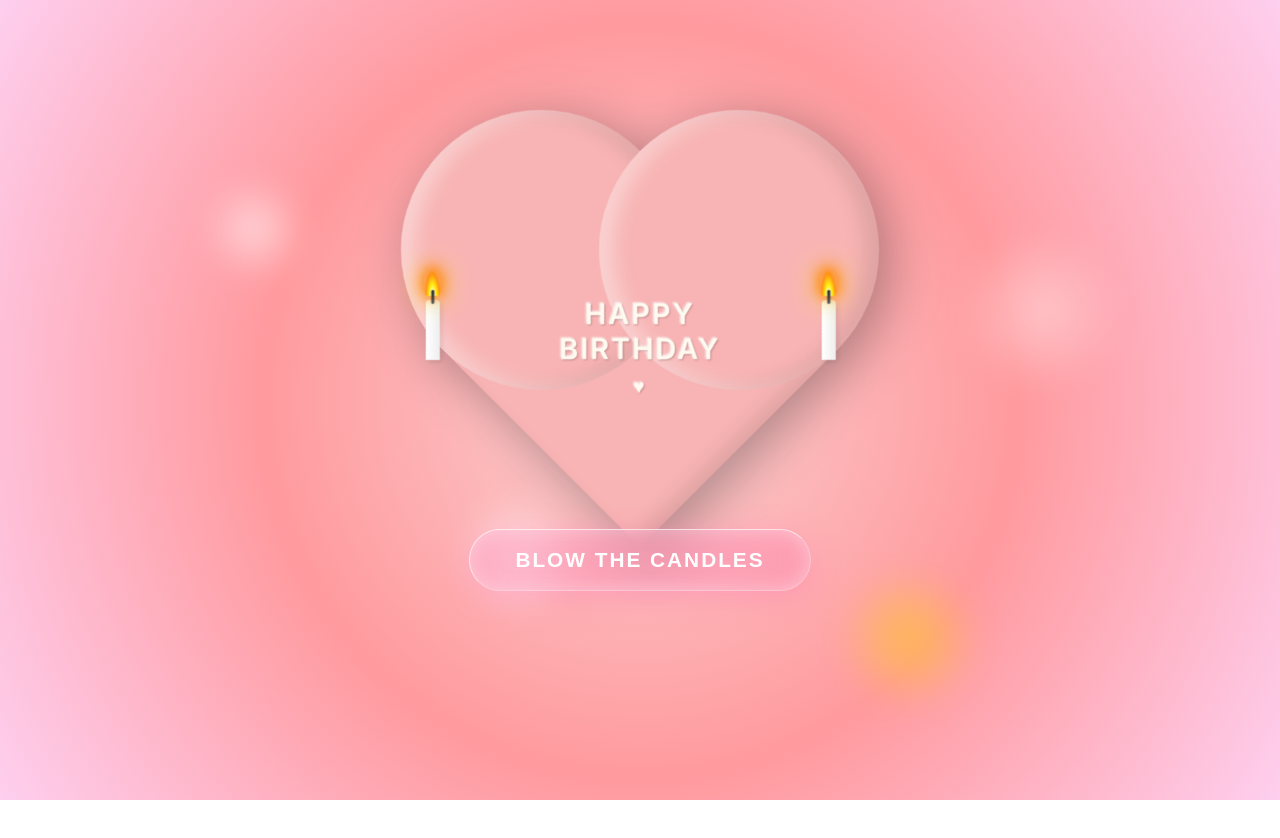
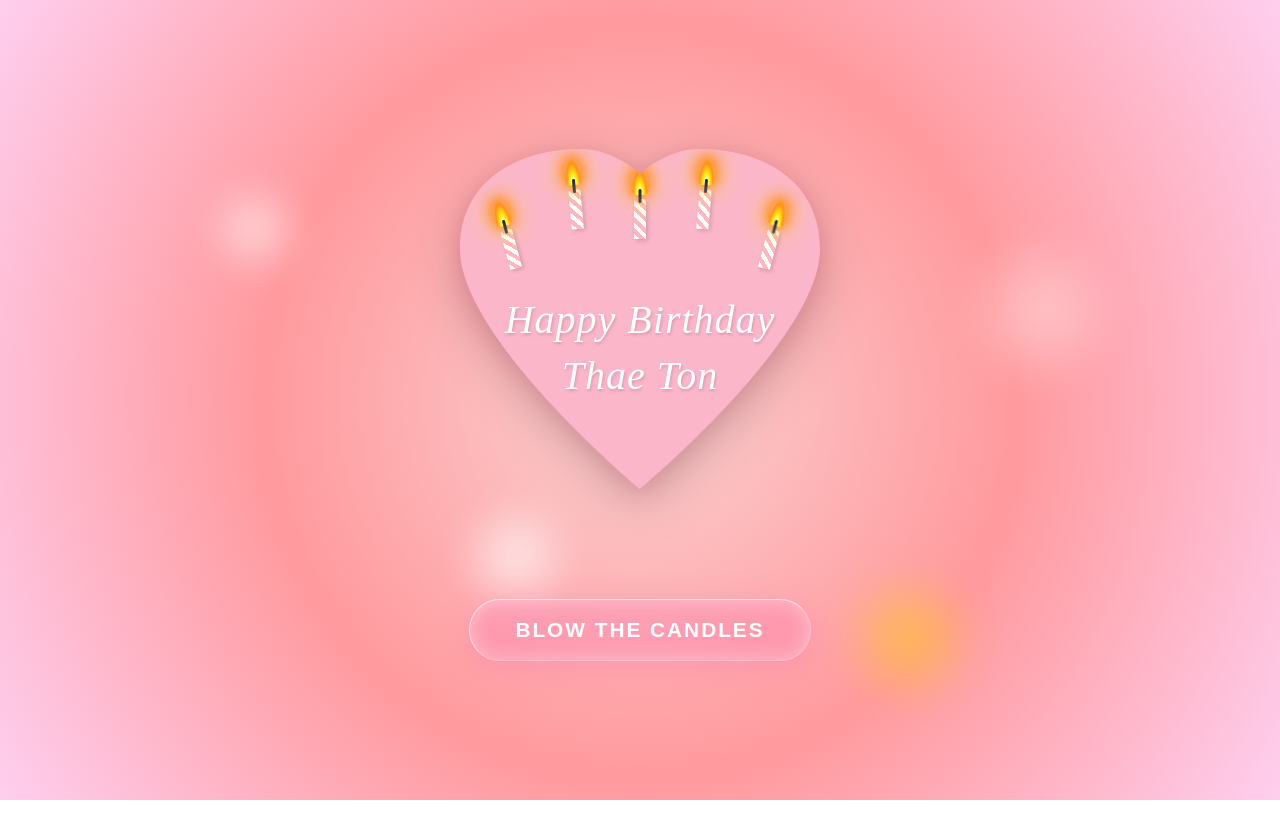
Before and after one commit to harukisenpai07-jpg/Birthday-Wish, a website built with Vite: page index.html in a window 1280 px wide. Shown: the top 838 px of the page. Before the commit the page ends 802 px from the top, so only its background shows below. Built offline with nearby package versions, Linux system fonts and the light colour scheme; a web font is replaced by a local one.

Commit message:
Finished birthday cake design

```diff
--- a/index.html
+++ b/index.html
@@ -23,20 +23,34 @@
 
     <!-- Scene 1: The Setup -->
     <div id="scene1" class="scene">
+        <div class="cake-wrapper">
             <div class="cake-container">
                 <div class="heart-cake">
                     <div class="piping-container"></div>
                     <div class="cake-text">
-                    HAPPY<br>BIRTHDAY<br><span class="heart-icon">♥</span>
+                        Happy Birthday<br>Thae Ton
                     </div>
                     <div class="small-candles-container">
-                    <div class="candle small-cake-candle left">
+                        <div class="candle small-cake-candle c1">
                             <div class="flame"></div>
                             <div class="wick"></div>
                         </div>
-                    <div class="candle small-cake-candle right">
+                        <div class="candle small-cake-candle c2">
                             <div class="flame"></div>
                             <div class="wick"></div>
+                        </div>
+                        <div class="candle small-cake-candle c3">
+                            <div class="flame"></div>
+                            <div class="wick"></div>
+                        </div>
+                        <div class="candle small-cake-candle c4">
+                            <div class="flame"></div>
+                            <div class="wick"></div>
+                        </div>
+                        <div class="candle small-cake-candle c5">
+                            <div class="flame"></div>
+                            <div class="wick"></div>
+                        </div>
                     </div>
                 </div>
             </div>
--- a/main.js
+++ b/main.js
@@ -148,15 +148,16 @@ blowBtn.addEventListener('click', () => {
   });
 
   // 5. Open gift lid
-  tl.to('.gift-lid', {
+  tl.to('.box-lid', {
     y: -60,
-    rotation: 12,
+    rotationX: 30, // Change rotation to 3D since box is 3D
+    rotationZ: 10,
     duration: 0.8,
     ease: "power2.out"
   }, "+=0.3");
 
   // Move lid away and adjust gift body
-  tl.to('.gift-lid', {
+  tl.to('.box-lid', {
     y: 200,
     opacity: 0,
     duration: 1,
--- a/style.css
+++ b/style.css
@@ -83,9 +83,8 @@ body {
 }
 
 .hidden {
-    display: none !important;
-    opacity: 0;
-    pointer-events: none;
+    opacity: 0 !important;
+    pointer-events: none !important;
 }
 
 /* --- Cake & Small Candles --- */
@@ -98,68 +97,55 @@ body {
     margin-bottom: 5vh;
 }
 
-/* Heart dimensions via pseudo elements */
+.cake-wrapper {
+    margin-bottom: 5vh;
+    filter: drop-shadow(0px 15px 25px rgba(0, 0, 0, 0.2)) drop-shadow(0px 5px 10px rgba(220, 20, 60, 0.15));
+}
+
+/* Base Heart Shape */
 .heart-cake {
     position: relative;
-    width: 280px;
-    height: 280px;
-    background: #f8b4b4;
-    /* soft pink */
-    filter: drop-shadow(0 15px 25px rgba(0, 0, 0, 0.3));
-    transform: rotate(-45deg);
-    border-radius: 5px;
-    /* slight rounding of the peak */
+    width: 380px;
+    height: 380px;
+    background: #fbb6ca;
+    /* Soft light pink from reference */
+    clip-path: path("M 190 350 C 190 350, 10 200, 10 110 C 10 40, 70 10, 130 10 C 165 10, 190 35, 190 35 C 190 35, 215 10, 250 10 C 310 10, 370 40, 370 110 C 370 200, 190 350, 190 350 Z");
 }
 
-/* Pseudo elements for the top rounds of the heart */
-.heart-cake::before,
+/* Beautiful white piping along the entire edge */
 .heart-cake::after {
     content: '';
     position: absolute;
-    width: 280px;
-    height: 280px;
-    background: #f8b4b4;
-    border-radius: 50%;
+    top: 5px;
+    left: 5px;
+    width: 370px;
+    height: 370px;
+    clip-path: path("M 185 340 C 185 340, 15 195, 15 105 C 15 45, 70 15, 125 15 C 155 15, 185 45, 185 45 C 185 45, 215 15, 245 15 C 300 15, 355 45, 355 105 C 355 195, 185 340, 185 340 Z");
+    border: 10px dotted #ffffff;
+    /* Simulates piped frosting dollops */
+    opacity: 0.95;
+    filter: drop-shadow(0 2px 3px rgba(0, 0, 0, 0.2));
 }
 
-.heart-cake::before {
-    top: -140px;
-    left: 0;
-}
-
-.heart-cake::after {
-    top: 0;
-    left: 140px;
-}
-
-/* Adding depth to the base of the heart via box-shadow on pseudo elements */
-.heart-cake::before,
-.heart-cake::after {
-    box-shadow: inset 10px 10px 20px rgba(255, 255, 255, 0.4), inset -10px -10px 20px rgba(0, 0, 0, 0.1);
-}
-
-.heart-cake {
-    box-shadow: inset -10px -10px 20px rgba(0, 0, 0, 0.1);
-}
-
-/* Happy Birthday text matching the cake */
+/* Happy Birthday text from reference image */
 .cake-text {
     position: absolute;
-    top: 50%;
+    top: 55%;
     left: 50%;
-    transform: translate(-50%, -50%) rotate(45deg);
-    /* un-rotate from heart */
-    z-index: 10;
+    transform: translate(-50%, -50%);
+    z-index: 30;
     text-align: center;
-    font-family: 'Inter', sans-serif;
-    font-weight: 600;
-    font-size: 1.8rem;
-    color: #fffaf0;
-    /* piped icing color */
-    line-height: 1.2;
-    letter-spacing: 2px;
-    text-shadow: 1px 1px 2px rgba(0, 0, 0, 0.2), -1px -1px 2px rgba(255, 255, 255, 0.8);
-    width: 200px;
+    font-family: 'Playfair Display', serif;
+    /* Or a cursive script if available */
+    font-style: italic;
+    font-weight: 500;
+    font-size: 2.5rem;
+    color: #ffffff;
+    /* White icing text */
+    line-height: 1.4;
+    letter-spacing: 1px;
+    text-shadow: 1px 2px 3px rgba(0, 0, 0, 0.15);
+    width: 320px;
 }
 
 .cake-text .heart-icon {
@@ -172,37 +158,53 @@ body {
 
 .small-candles-container {
     position: absolute;
-    /* absolute relative to heart container */
     top: 0;
     left: 0;
-    width: 280px;
-    height: 280px;
-    z-index: 20;
+    width: 380px;
+    height: 380px;
+    z-index: 40;
     pointer-events: none;
 }
 
 .small-cake-candle {
     position: absolute;
-    width: 14px;
-    height: 60px;
-    background: linear-gradient(to right, #ffffff, #eeeeee);
-    border-radius: 4px 4px 0 0;
-    box-shadow: 2px 2px 5px rgba(0, 0, 0, 0.1);
+    width: 12px;
+    height: 40px;
+    background: repeating-linear-gradient(45deg, #ffffff, #ffffff 4px, #ffb6c1 4px, #ffb6c1 8px);
+    border-radius: 3px 3px 0 0;
+    box-shadow: 2px 2px 4px rgba(0, 0, 0, 0.15);
+    /* Tiny shadows to pin them to the cake */
 }
 
-/* Left candle on the left curve */
-.small-cake-candle.left {
-    top: -50px;
-    left: 0px;
-    transform: rotate(45deg);
+/* Position the 5 candles along the top curve */
+.small-cake-candle.c1 {
+    top: 90px;
+    left: 55px;
+    transform: rotate(-15deg);
 }
 
-/* Right candle on the right curve */
-.small-cake-candle.right {
-    top: 230px;
-    left: 280px;
-    transform: rotate(45deg);
-    /* un-rotate */
+.small-cake-candle.c2 {
+    top: 50px;
+    left: 120px;
+    transform: rotate(-5deg);
+}
+
+.small-cake-candle.c3 {
+    top: 60px;
+    left: 184px;
+}
+
+/* Center top cleft */
+.small-cake-candle.c4 {
+    top: 50px;
+    right: 120px;
+    transform: rotate(5deg);
+}
+
+.small-cake-candle.c5 {
+    top: 90px;
+    right: 55px;
+    transform: rotate(15deg);
 }
 
 .wick {
@@ -342,11 +344,12 @@ body {
     left: 50%;
     transform: translateX(-50%);
     width: 400px;
-    height: 300px;
+    height: 380px;
+    /* Force height so child elements render */
     display: flex;
     justify-content: center;
     align-items: flex-end;
-    perspective: 1000px;
+    /* Optional: Adding perspective to the main scene layer instead, or ensuring elements aren't clipped */
 }
 
 .gift-box.flat-pink {
```
Lines whose indentation alone changed are shown as unchanged.
